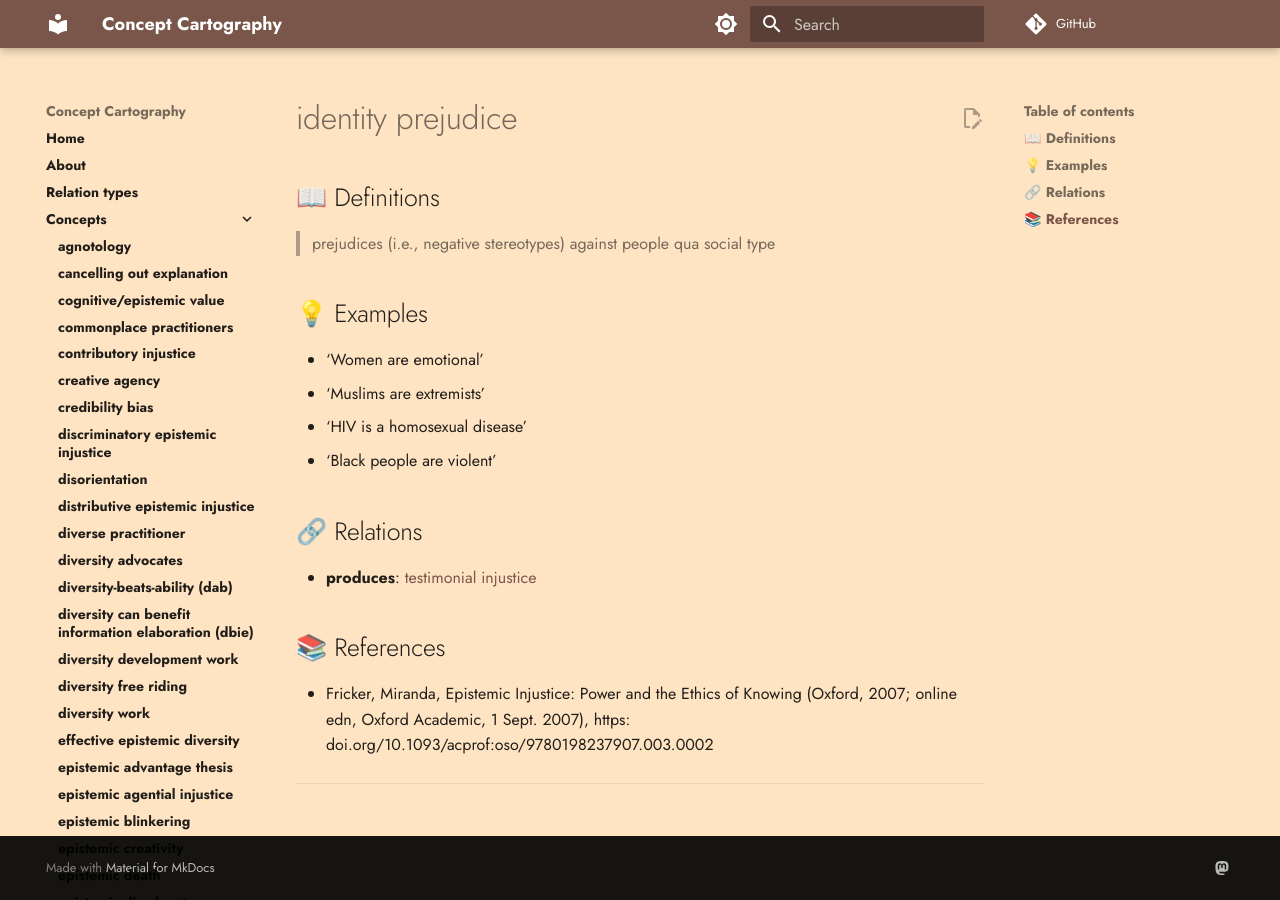
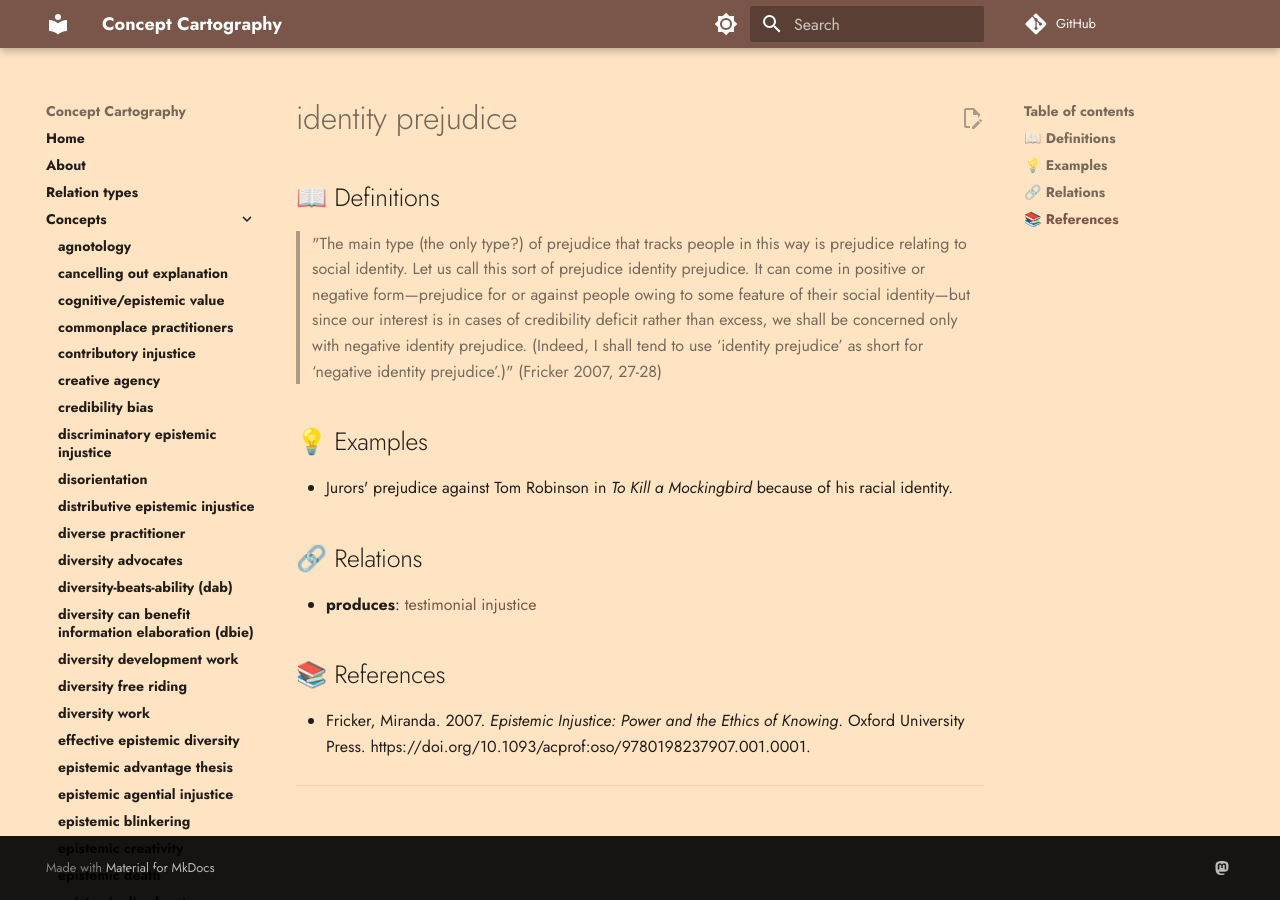
Before and after one commit to conceptcartography/conceptcartography, an MkDocs documentation site: the page built from docs/concepts/identity-prejudice.md, in a window 1280 px wide. Built offline with MkDocs 1.6.1 and Material for MkDocs 9.7.7, drawn with Linux system fonts in a browser that asks for light colours; comment, search, counter and statistics services are not loaded; the version menu is left out.

Commit message:
Update identity-prejudice.md
Added direct quote for the definition, and added example from Fricker, and updated reference format

```diff
--- a/docs/concepts/identity-prejudice.md
+++ b/docs/concepts/identity-prejudice.md
@@ -2,14 +2,11 @@
 
 ## 📖 Definitions
 
-> prejudices (i.e., negative stereotypes) against people qua social type
+> "The main type (the only type?) of prejudice that tracks people in this way is prejudice relating to social identity. Let us call this sort of prejudice identity prejudice. It can come in positive or negative form—prejudice for or against people owing to some feature of their social identity—but since our interest is in cases of credibility deficit rather than excess, we shall be concerned only with negative identity prejudice. (Indeed, I shall tend to use ‘identity prejudice’ as short for ‘negative identity prejudice’.)" (Fricker 2007, 27-28)
 
 ## 💡 Examples
 
-- ‘Women are emotional’
-- ‘Muslims are extremists’
-- ‘HIV is a homosexual disease’
-- ‘Black people are violent’
+- Jurors' prejudice against Tom Robinson in _To Kill a Mockingbird_ because of his racial identity.
 
 ## 🔗 Relations
 
@@ -17,7 +14,7 @@
 
 ## 📚 References
 
-- Fricker, Miranda, Epistemic Injustice: Power and the Ethics of Knowing (Oxford, 2007; online edn, Oxford Academic, 1 Sept. 2007), https: doi.org/10.1093/acprof:oso/9780198237907.003.0002
+- Fricker, Miranda. 2007. _Epistemic Injustice: Power and the Ethics of Knowing_. Oxford University Press. https://doi.org/10.1093/acprof:oso/9780198237907.001.0001.
 
 ---
 
```
